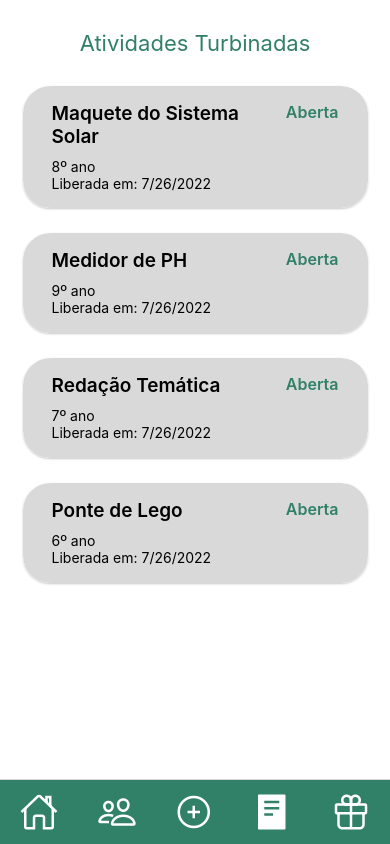
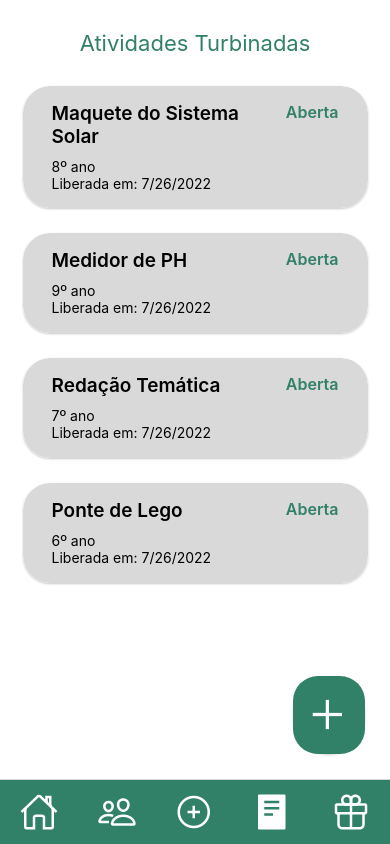
Before and after one commit to CoordLabdess/recicla-cabrobo-frontend, a React Native app: screen /RootTurboTasks in a window 390 px wide. Built offline with nearby package versions, Linux system fonts and the light colour scheme.

Commit message:
Tela de criação de nova atividade feita

```diff
--- /dev/null
+++ b/src/components/ui/RoundIconButton.tsx
@@ -0,0 +1,65 @@
+import { View, Text, StyleSheet, Pressable, TextProps } from 'react-native'
+import { Ionicons } from '@expo/vector-icons'
+import { COLORS } from '../../constants/colors'
+
+interface RoundIconButtonProps {
+	iconName?: string
+	iconColor?: string
+	buttonColor?: string
+	onPress?: () => void
+	isLoading?: boolean
+	isDisabled?: boolean
+	size?: number
+}
+
+export function RoundIconButton(props: RoundIconButtonProps) {
+	return (
+		<View style={{ alignItems: 'center' }}>
+			<View style={styles.shadowContainer}>
+				<View
+					style={{
+						overflow: 'hidden',
+						borderRadius: 25,
+						alignItems: 'center',
+						justifyContent: 'center',
+					}}
+				>
+					<Pressable
+						style={styles.cardContainer}
+						android_ripple={{ color: '#ccc' }}
+						onPress={props.onPress}
+					>
+						<Ionicons
+							name={(props.iconName as any) || 'add'}
+							color={props.iconColor || '#fff'}
+							size={props.size || 25}
+						/>
+					</Pressable>
+				</View>
+			</View>
+		</View>
+	)
+}
+
+const styles = StyleSheet.create({
+	shadowContainer: {
+		borderRadius: 10000,
+		backgroundColor: 'transparent',
+		alignItems: 'center',
+		justifyContent: 'center',
+		shadowColor: '#000',
+		shadowOffset: {
+			width: 0,
+			height: 1,
+		},
+		shadowOpacity: 0.22,
+		shadowRadius: 2.22,
+		elevation: 3,
+	},
+	cardContainer: {
+		backgroundColor: COLORS.primary500,
+		padding: 10,
+		alignItems: 'center',
+		justifyContent: 'center',
+	},
+})
--- a/src/screens/school/turboTasks/TurboTaskConfigScreen.tsx
+++ b/src/screens/school/turboTasks/TurboTaskConfigScreen.tsx
@@ -98,7 +98,9 @@ export function TurboTaskConfigScreen(props: TurboTaskConfigScreenProps) {
 				alwaysBounceVertical={false}
 				showsVerticalScrollIndicator={false}
 			>
-				<SimplePageHeader title='Editar Atividade' />
+				<SimplePageHeader
+					title={props.route.params.mode === 'create' ? 'Criar Atividade' : 'Editar Atividade'}
+				/>
 				<View style={styles.elementContainer}>
 					<Text style={styles.label}>Título</Text>
 					<TextInput
--- a/src/screens/school/turboTasks/TurboTasksClassesScreen.tsx
+++ b/src/screens/school/turboTasks/TurboTasksClassesScreen.tsx
@@ -1,10 +1,13 @@
 import { View, Text, ScrollView, FlatList, StyleSheet } from 'react-native'
 import { SafeAreaView } from 'react-native-safe-area-context'
 import { TurboTaskClasssListItem } from '../../../components/turboTasks/TurboTaskClasssListItem'
+import { RoundIconButton } from '../../../components/ui/RoundIconButton'
 import { SimplePageHeader } from '../../../components/ui/SimplePageHeader'
 import { turboTasks } from '../../../data/turboTasks'
+import { useNavigation } from '@react-navigation/native'
 
 export function TurboTasksClassesScreen() {
+	const navigation = useNavigation()
 	return (
 		<SafeAreaView style={styles.root}>
 			<FlatList
@@ -23,6 +26,16 @@ export function TurboTasksClassesScreen() {
 				data={turboTasks}
 				renderItem={itemData => <TurboTaskClasssListItem turboTask={itemData.item} />}
 			/>
+			<View
+				style={{ position: 'absolute', bottom: 0, right: 0, marginRight: 25, marginBottom: 25 }}
+			>
+				<RoundIconButton
+					size={52}
+					onPress={() =>
+						navigation.navigate('TurboTaskConfig' as never, { mode: 'create' } as never)
+					}
+				/>
+			</View>
 		</SafeAreaView>
 	)
 }
```
